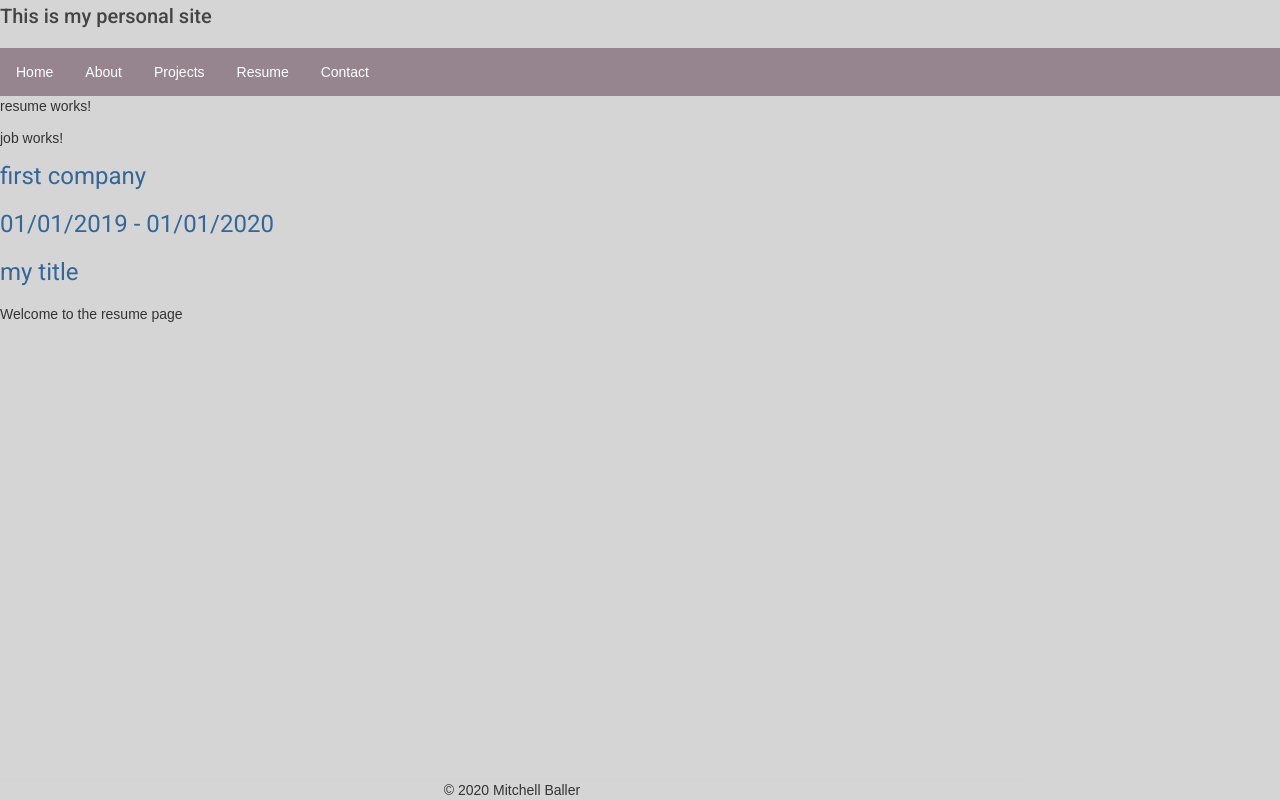
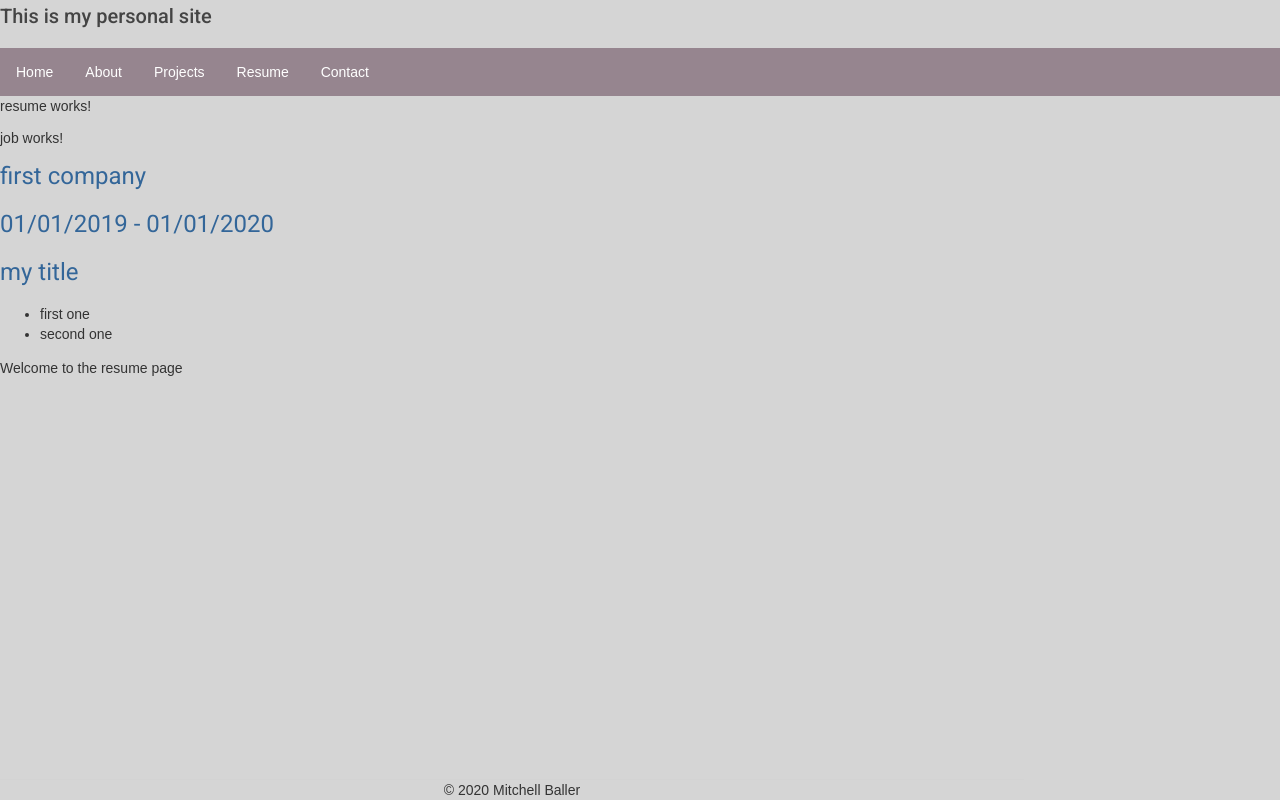
Before and after one commit to mitchellballer/personal_site, an Angular app in the folder angular/personal-site/: page /resume in a window 1280 px wide. Built offline with nearby package versions, Linux system fonts and the light colour scheme.

Commit message:
accopmlishments array. Might be better to get these displayed with an angular for loop or something

```diff
--- a/angular/personal-site/src/app/resume/job/job.component.html
+++ b/angular/personal-site/src/app/resume/job/job.component.html
@@ -4,4 +4,8 @@
     <h1>{{company}}</h1>
     <h1>{{dateRange}}</h1>
     <h1>{{title}}</h1>
+    <ul>
+        <li>{{accomplishments[0]}}</li>
+        <li>{{accomplishments[1]}}</li>
+    </ul>
 </div>
--- a/angular/personal-site/src/app/resume/resume.component.html
+++ b/angular/personal-site/src/app/resume/resume.component.html
@@ -3,6 +3,7 @@
 <app-job
      company="first company"
      title="my title"
-     dateRange="01/01/2019 - 01/01/2020">
+     dateRange="01/01/2019 - 01/01/2020"
+     [accomplishments]="['first one', 'second one']">
 </app-job>
 {{landing}}
```
